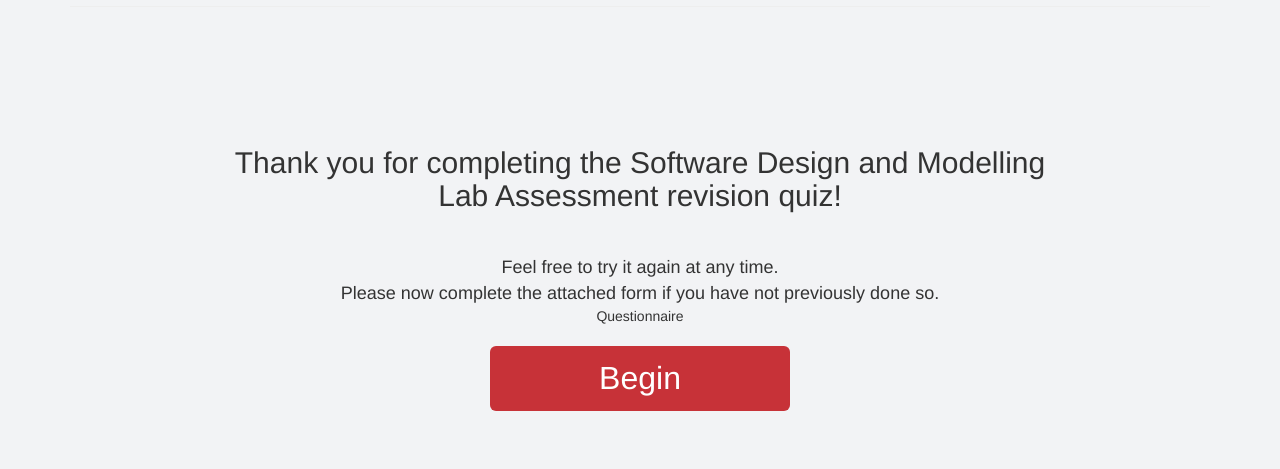
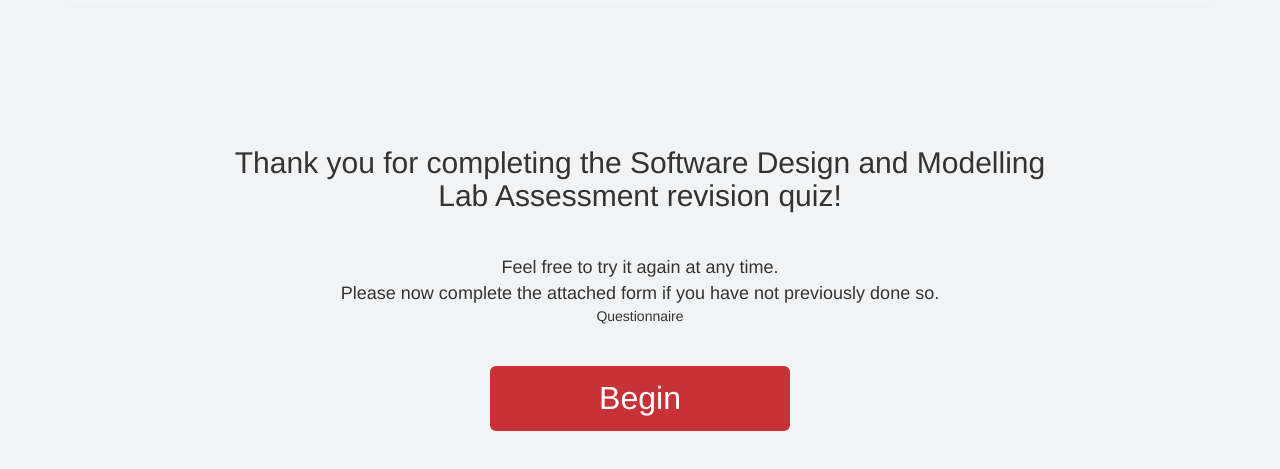
Before and after one commit to ionac37/ionac37.github.io, a plain HTML site: page finish.html in a window 1280 px wide. Shown: the part 133-602 px from the top of the page. Drawn offline with nearby package versions, Linux system fonts and the light colour scheme.

Commit message:
Update finish.html

```diff
--- a/finish.html
+++ b/finish.html
@@ -58,7 +58,7 @@
         <div class="large">Please now complete the attached form if you have not previously done so.<br>
         </div>
         <a href="https://forms.office.com/e/vZWWUwB9HD">
-          <div>Questionnaire<br><br></div>
+          <div>Questionnaire<br><br><br></div>
         </a>
         <div>
             <a href="/questions.html">
```
